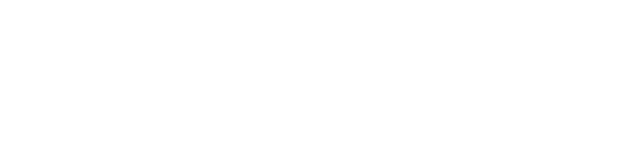
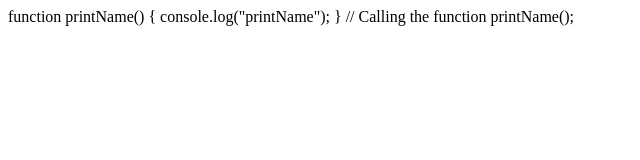
Before and after one commit to acciojob/print-function-name-babitaverma07, a website: page main.html in a window 1280 px wide. Shown: the whole page, without its empty margins (0-640 px from the left). Drawn offline with Linux system fonts and the light colour scheme.

Commit message:
created a submission

```diff
--- a/main.html
+++ b/main.html
@@ -8,6 +8,12 @@
 
 <body>
 	<!-- the entire body must be written by student -->
+	function printName() {
+  console.log("printName");
+}
+
+// Calling the function
+printName();
     <script type="text/javascript" src="./script.js">
 </script>
 
```
